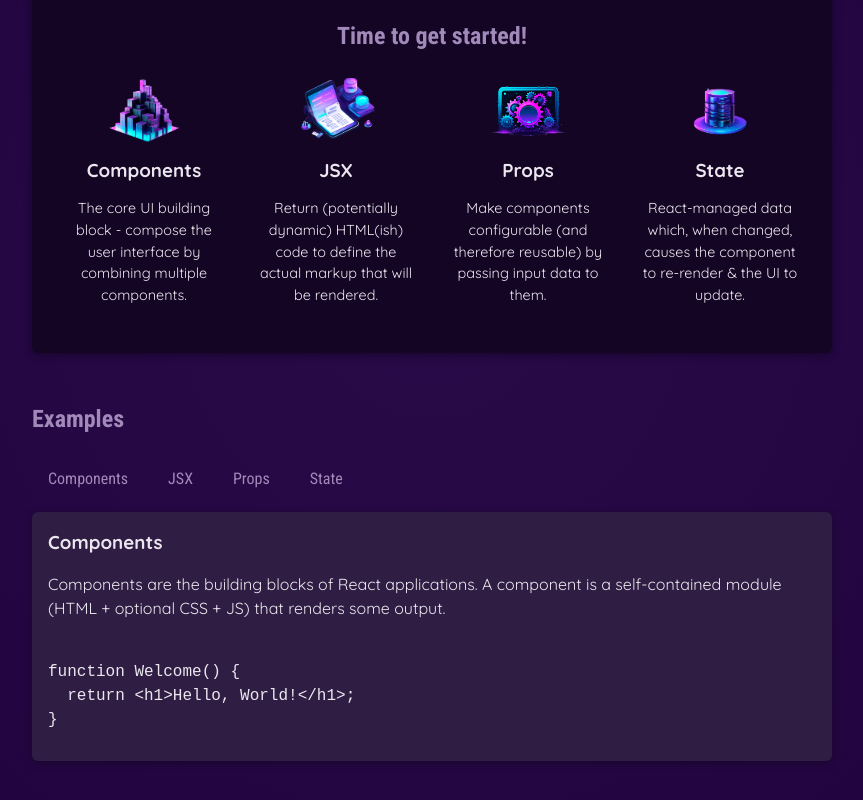
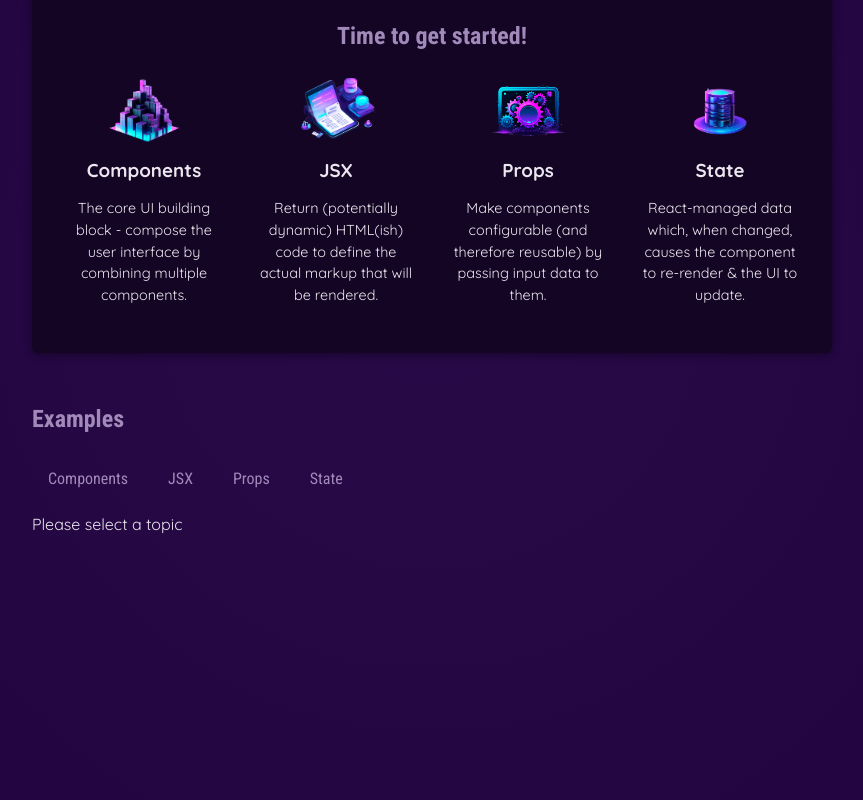
Before and after one commit to kevinmitchell36/01-starting-project, a React (Vite) app: page / in a window 1280 px wide. Shown: the part 346-1146 px from the top of the page, without its empty margins (208-1071 px from the left). Built offline with nearby package versions, Linux system fonts and the light colour scheme.

Commit message:
Refactor tab content rendering to be conditional. Learn about conditional rendering

```diff
--- a/src/App.jsx
+++ b/src/App.jsx
@@ -5,12 +5,27 @@
 import { CORE_CONCEPTS, EXAMPLES } from "./data";
 
 function App() {
-  const [selected, setSelected] = useState('components')
+  const [selected, setSelected] = useState()
 
   function handleSelect(selectedButton) {
     let convertToKey = selectedButton.toLowerCase()
     setSelected(convertToKey)
   }
+
+  let tabContent = <p>Please select a topic</p>
+
+  if (selected) {
+    tabContent = <div id="tab-content">
+      <h3>{EXAMPLES[selected].title}</h3>
+      <p>{EXAMPLES[selected].description}</p>
+      <pre>
+        <code>
+          {EXAMPLES[selected].code}
+        </code>
+      </pre>
+    </div>
+  }
+
   return (
     <div>
       <Header/>
@@ -37,15 +52,7 @@
               </TabButton>
             )}
           </menu>
-            <div id="tab-content">
-              <h3>{EXAMPLES[selected].title}</h3>
-              <p>{EXAMPLES[selected].description}</p>
-              <pre>
-                <code>
-                  {EXAMPLES[selected].code}
-                </code>
-              </pre>
-            </div>
+            {tabContent}
         </section>
       </main>
     </div>
```
